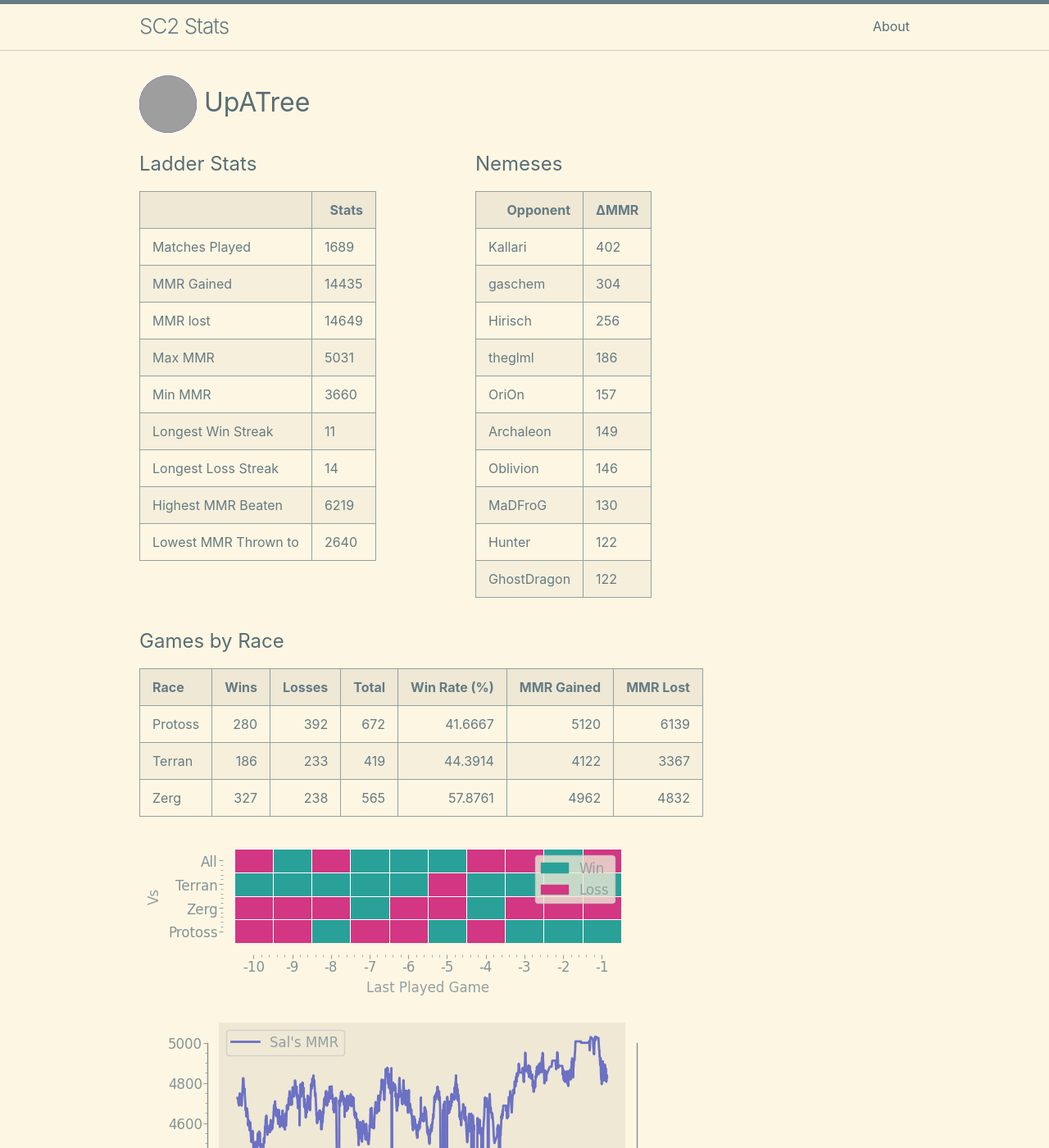
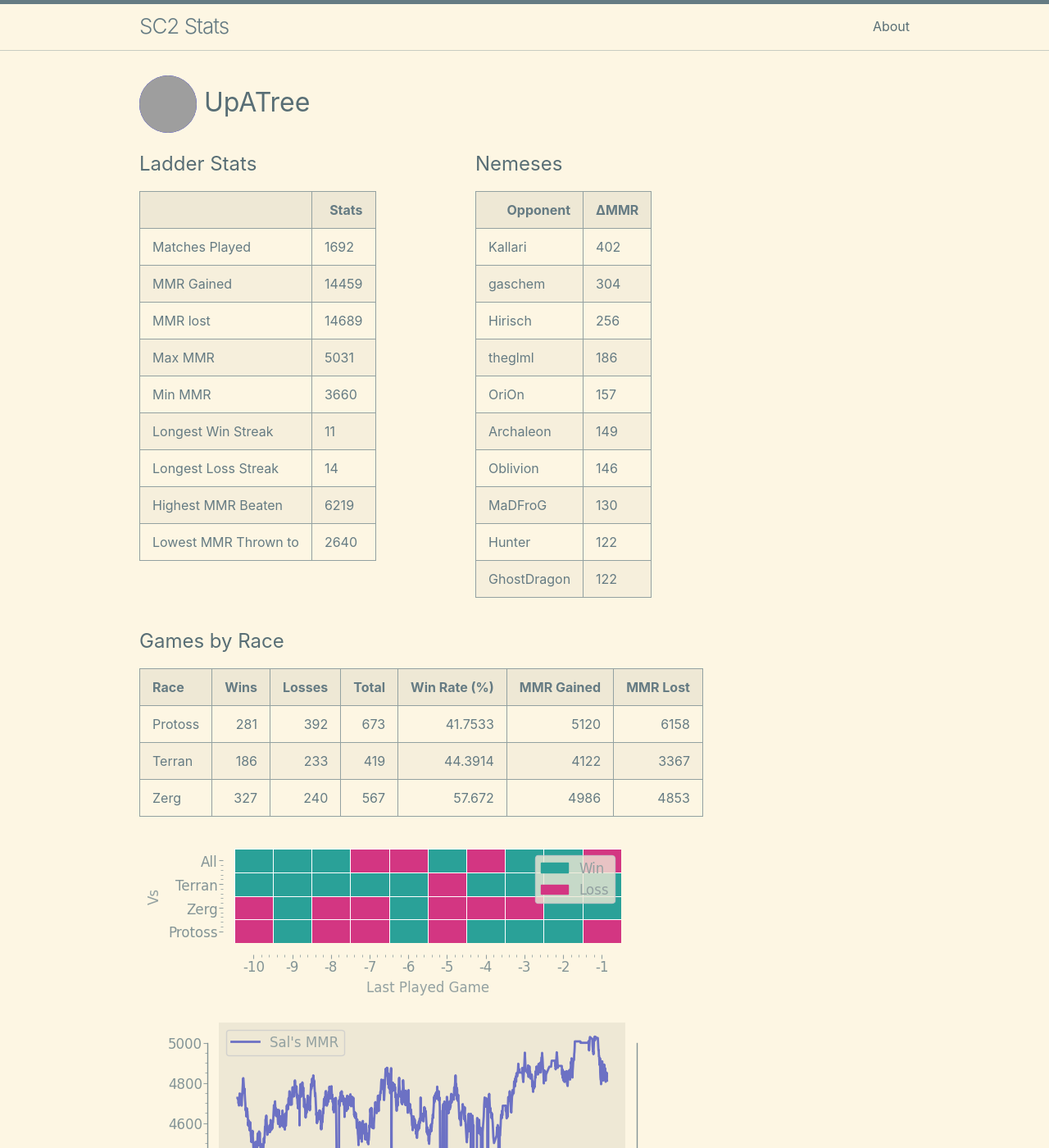
Before and after one commit to kylermurphy/UpATree, a Jekyll site: the page built from docs/index.md, in a window 1280 px wide and 1400 px high. Shown: the whole window at 82% size. Built offline with Jekyll 4.4.1, drawn with Linux system fonts in a browser that asks for light colours; grey boxes are pictures that could not be loaded.

Commit message:
running on push

```diff
--- a/docs/index.md
+++ b/docs/index.md
@@ -18,15 +18,15 @@ layout: home
   <tbody>
     <tr>
       <td>Matches Played</td>
-      <td>1689</td>
+      <td>1692</td>
     </tr>
     <tr>
       <td>MMR Gained</td>
-      <td>14435</td>
+      <td>14459</td>
     </tr>
     <tr>
       <td>MMR lost</td>
-      <td>14649</td>
+      <td>14689</td>
     </tr>
     <tr>
       <td>Max MMR</td>
@@ -114,9 +114,9 @@ layout: home
 
 | Race    |   Wins |   Losses |   Total |   Win Rate (%) |   MMR Gained |   MMR Lost |
 |:--------|-------:|---------:|--------:|---------------:|-------------:|-----------:|
-| Protoss |    280 |      392 |     672 |        41.6667 |         5120 |       6139 |
+| Protoss |    281 |      392 |     673 |        41.7533 |         5120 |       6158 |
 | Terran  |    186 |      233 |     419 |        44.3914 |         4122 |       3367 |
-| Zerg    |    327 |      238 |     565 |        57.8761 |         4962 |       4832 |
+| Zerg    |    327 |      240 |     567 |        57.672  |         4986 |       4853 |
 
 ![Games by Race](./assets/gm_hist.png)
 
--- a/log.txt
+++ b/log.txt
@@ -797,3 +797,4 @@ Writing a log file 2025-04-01 23:48:05.
 Writing a log file 2025-04-02 16:31:00.
 Writing a log file 2025-04-02 16:53:52.
 Writing a log file 2025-04-02 17:20:31.
+Writing a log file 2025-04-02 17:48:07.
```
Also changed, not shown: docs/assets/MMR.png, docs/assets/daily.png, docs/assets/gm_hist.png, docs/assets/r_wrt.png, 1 other file.
